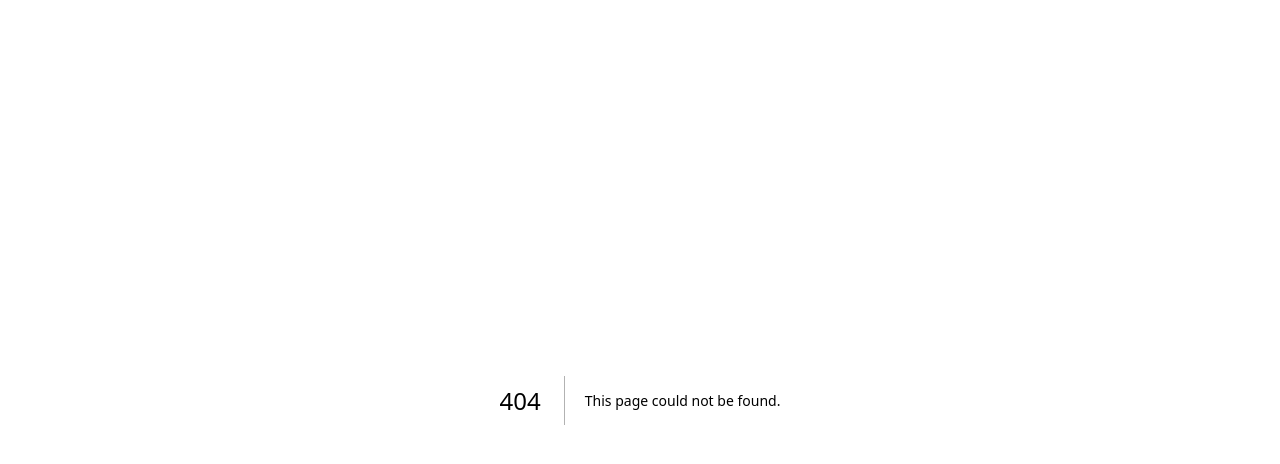
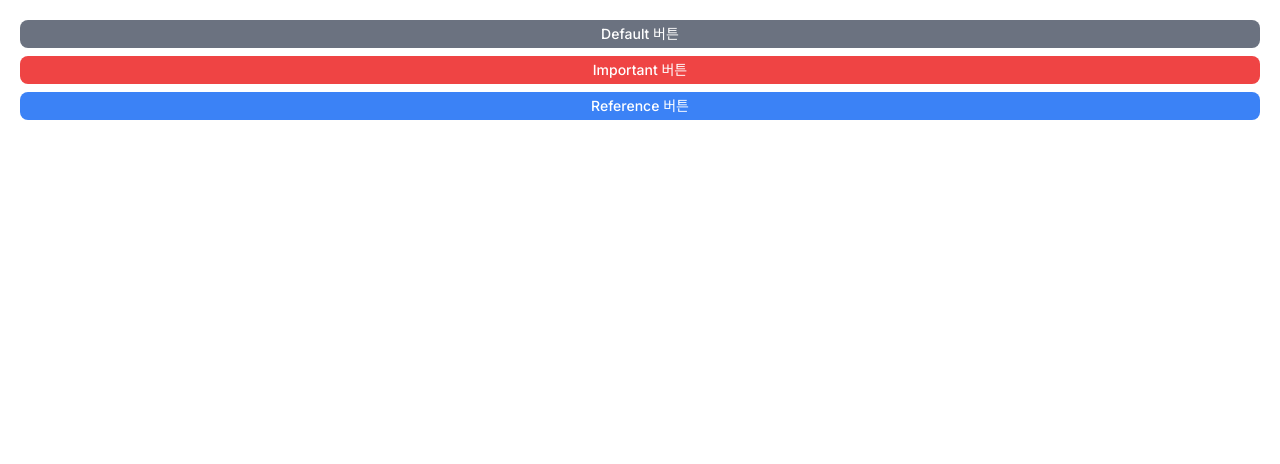
Before and after one commit to jeong-jihyun/my-next-app, a Next.js app: page /button in a window 1280 px wide. Before the commit this address had no page. Shown: the top 464 px of the page. Built offline with nearby package versions, Linux system fonts and the light colour scheme.

Commit message:
버튼 컴포넌트

```diff
--- /dev/null
+++ b/src/app/button/button-component.tsx
@@ -0,0 +1,19 @@
+import clsx from "clsx";
+
+export default function ButtonStyled({
+  kind = "default",
+  ...props
+}: React.ButtonHTMLAttributes<HTMLButtonElement> & {
+  kind?: "default" | "important" | "reference";
+}) {
+  return (
+    <button
+      className={clsx(`rounded-lg px-3 py-1 text-sm font-medium m-1`, {
+        "bg-gray-500 text-white hover:bg-gray-700": kind === "default",
+        "bg-red-500 text-white hover:bg-red-700": kind === "important",
+        "bg-blue-500 text-white hover:bg-blue-700": kind === "reference",
+      })}
+      {...props}
+    />
+  );
+}
--- /dev/null
+++ b/src/app/button/page.tsx
@@ -0,0 +1,15 @@
+import {
+  DefaultButton,
+  ImportantButton,
+  ReferenceButton,
+} from "./various-button";
+
+export default function Home() {
+  return (
+    <main className="flex flex-col p-4">
+      <DefaultButton />
+      <ImportantButton />
+      <ReferenceButton />
+    </main>
+  );
+}
--- /dev/null
+++ b/src/app/button/various-button.tsx
@@ -0,0 +1,34 @@
+"use client";
+
+import { useState } from "react";
+import ButtonStyled from "./button-component";
+
+export function DefaultButton() {
+  const [clicked, setClicked] = useState(false);
+
+  return (
+    <ButtonStyled kind="default" onClick={() => setClicked(true)}>
+      {clicked ? "Default 클릭됨" : "Default 버튼"}
+    </ButtonStyled>
+  );
+}
+export function ImportantButton() {
+  const handleMouseOver = () => {
+    window.alert("마우스 오버 이벤트 처리");
+  };
+  return (
+    <ButtonStyled kind="important" onMouseOver={() => handleMouseOver()}>
+      {"Important 버튼"}
+    </ButtonStyled>
+  );
+}
+export function ReferenceButton() {
+  const handleDoubleClick = () => {
+    window.alert("더블클릭 이벤트 처리");
+  };
+  return (
+    <ButtonStyled kind="reference" onDoubleClick={() => handleDoubleClick()}>
+      {"Reference 버튼"}
+    </ButtonStyled>
+  );
+}
```
